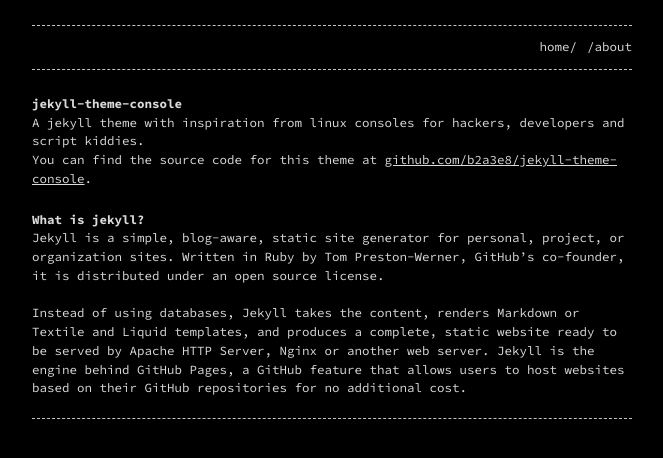
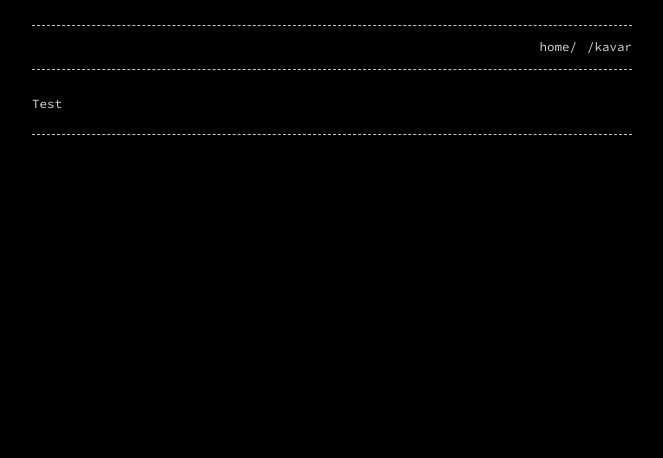
Before and after one commit to KyleS01/KyleS01.github.io, a Jekyll site: the page built from about.md, in a window 1280 px wide. Shown: the top 458 px of the page, without its empty margins (308-971 px from the left). Built offline with Jekyll 4.4.1, drawn with Linux system fonts in a browser that asks for light colours.

Commit message:
Update about.md

```diff
--- a/about.md
+++ b/about.md
@@ -1,15 +1,7 @@
 ---
 layout: page
-title: /about
-permalink: /about/
+title: /kavar
+permalink: /kavar/
 ---
 
-# jekyll-theme-console
-
-A jekyll theme with inspiration from linux consoles for hackers, developers and script kiddies.
-You can find the source code for this theme at [github.com/b2a3e8/jekyll-theme-console](https://github.com/b2a3e8/jekyll-theme-console).
-
-## What is jekyll?
-
-Jekyll is a simple, blog-aware, static site generator for personal, project, or organization sites. Written in Ruby by Tom Preston-Werner, GitHub's co-founder, it is distributed under an open source license.
-<br />Instead of using databases, Jekyll takes the content, renders Markdown or Textile and Liquid templates, and produces a complete, static website ready to be served by Apache HTTP Server, Nginx or another web server. Jekyll is the engine behind GitHub Pages, a GitHub feature that allows users to host websites based on their GitHub repositories for no additional cost.
+Test
```
